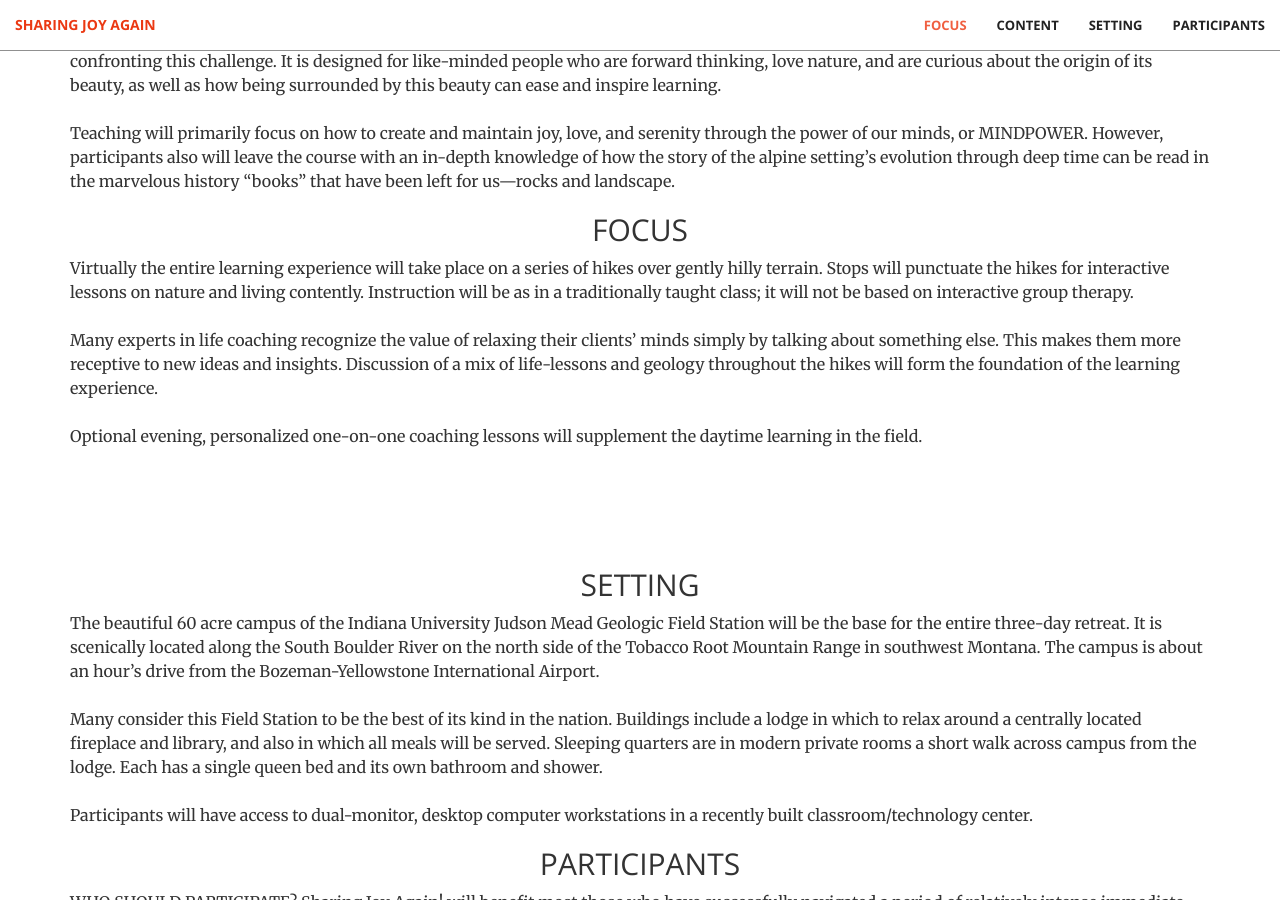
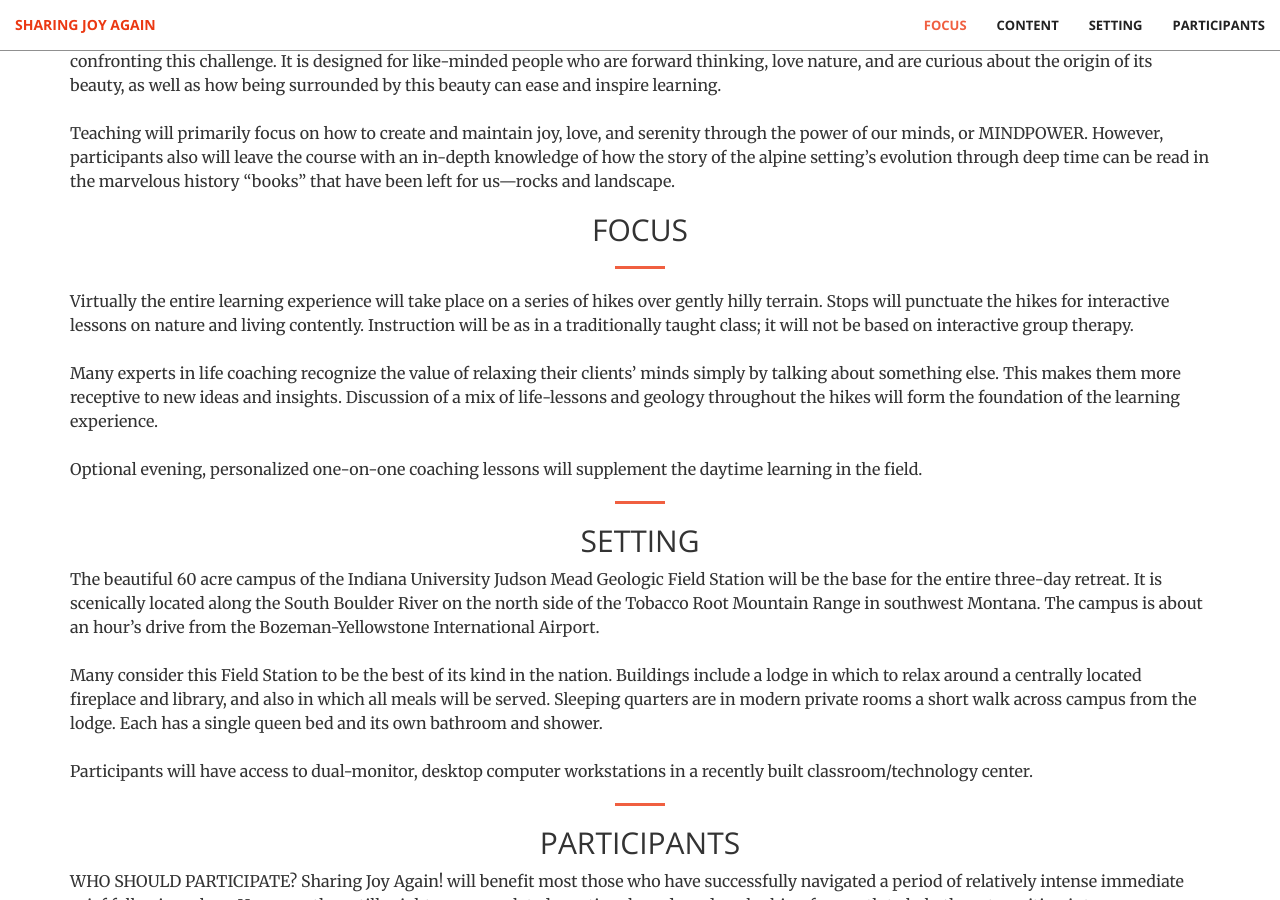
Before and after one commit to mattjohnsonco/joy, a Jekyll site: the page built from index.html, in a window 1280 px wide and 900 px high, scrolled down 1177 px. Built offline with Jekyll 4.4.1, drawn with Linux system fonts in a browser that asks for light colours.

Commit message:
more updates

```diff
--- a/_includes/focus.html
+++ b/_includes/focus.html
@@ -1,5 +1,5 @@
-<aside class="bg-white" id="focus">
-    <div class="container">
+<aside class="bg-white">
+    <div class="container" id="focus">
             <div>
                 <h2 class="section-heading text-center">FOCUS</h2>
 
@@ -9,11 +9,29 @@
                   Teaching will primarily focus on how to create and maintain joy, love, and serenity through the power of our minds, or MINDPOWER.  However, participants also will  leave the course with an in-depth knowledge of how the story of the alpine setting’s evolution through deep time can be read in the marvelous history “books” that have been left for us—rocks and landscape.
                 </p>
                 <h2 class="section-heading text-center">FOCUS</h2>
-
+                <hr>
                 <p text-color="000">
                   Virtually the entire learning experience will take place on a series of hikes over gently hilly terrain. Stops will punctuate the hikes for interactive lessons on nature and living contently. Instruction will be as in a traditionally taught class; it will not be based on interactive group therapy.
                 <br><br>Many experts in life coaching recognize the value of relaxing their clients’ minds simply by talking about something else. This makes them more receptive to new ideas and insights. Discussion of a mix of life-lessons and geology throughout the hikes will form the foundation of the learning experience.
                 <br><br>Optional evening, personalized one-on-one coaching lessons will supplement the daytime learning in the field. </p>
+                <hr>
+                <div id="setting">
+                  <h2 class="section-heading text-center">SETTING</h2>
+                  <p text-color="000">
+                    The beautiful 60 acre campus of the Indiana University Judson Mead Geologic Field Station will be the base for the entire three-day retreat. It is scenically located along the South Boulder River on the north side of the Tobacco Root Mountain Range in southwest Montana. The campus is about an hour’s drive from the Bozeman-Yellowstone International Airport.
+                    <br><br>Many consider this Field Station to be the best of its kind in the nation. Buildings include a lodge in which to relax around a centrally located fireplace and library, and also in which all meals will be served. Sleeping quarters are in modern private rooms a short walk across campus from the lodge. Each has a single queen bed and its own bathroom and shower.
+                    <br><br>Participants will have access to dual-monitor, desktop computer workstations in a recently built classroom/technology center.
+                  </p>
+                </div>
+                <hr>
+                      <div id="participants">
+                           <h2 class="section-heading text-center">PARTICIPANTS</h2>
+                           <p text-color="000">
+                            WHO SHOULD PARTICIPATE?
+                            Sharing Joy Again! will benefit most those who have successfully navigated a period of relatively intense immediate grief following a loss. However, they still might possess related  emotional needs and are looking for a path to help them transition into a more satisfying life style.
+                            <br><br>Persons who regularly walk even just short distances, are in at least moderately good shape, and are at ease hiking off-trail through grassy or mostly sage-covered terrain will find no significant discomfort with the traverses.  Although the traverses may be up to a mile and a half in length, numerous stops will provide sufficient time to sit, relax, and listen to and interact with the instructors. Ample additional opportunity to explore questions with the instructors will exist during the hikes between stops.
+                          </p>
+                      </div>
 
         </div>
     </div>
--- a/_includes/participants.html
+++ /dev/null
@@ -1,22 +0,0 @@
-<aside class="bg-white">
-    <div class="container">
-      <div id="setting">
-        <h2 class="section-heading text-center">SETTING</h2>
-        <p text-color="000">
-          The beautiful 60 acre campus of the Indiana University Judson Mead Geologic Field Station will be the base for the entire three-day retreat. It is scenically located along the South Boulder River on the north side of the Tobacco Root Mountain Range in southwest Montana. The campus is about an hour’s drive from the Bozeman-Yellowstone International Airport.
-          <br><br>Many consider this Field Station to be the best of its kind in the nation. Buildings include a lodge in which to relax around a centrally located fireplace and library, and also in which all meals will be served. Sleeping quarters are in modern private rooms a short walk across campus from the lodge. Each has a single queen bed and its own bathroom and shower.
-          <br><br>Participants will have access to dual-monitor, desktop computer workstations in a recently built classroom/technology center.
-        </p>
-      </div>
-
-            <div id="participants">
-                 <h2 class="section-heading text-center">PARTICIPANTS</h2>
-                 <p text-color="000">
-                  WHO SHOULD PARTICIPATE?
-                  Sharing Joy Again! will benefit most those who have successfully navigated a period of relatively intense immediate grief following a loss. However, they still might possess related  emotional needs and are looking for a path to help them transition into a more satisfying life style.
-                  <br><br>Persons who regularly walk even just short distances, are in at least moderately good shape, and are at ease hiking off-trail through grassy or mostly sage-covered terrain will find no significant discomfort with the traverses.  Although the traverses may be up to a mile and a half in length, numerous stops will provide sufficient time to sit, relax, and listen to and interact with the instructors. Ample additional opportunity to explore questions with the instructors will exist during the hikes between stops.
-                </p>
-            </div>
-            <hr>
-    </div>
-</aside>
--- a/_layouts/front.html
+++ b/_layouts/front.html
@@ -12,6 +12,6 @@
   </style>
 </head>
 <body>
-<p class="p1"><span class="s1">{% include head.html %} {% include nav.html %} {% include header.html %} {% include call-to-action.html %} {% include focus.html %} {% include participants.html %} {% include aside.html %} {% include contact.html %} {% include scripts.html %}<span class="Apple-converted-space"> </span></span></p>
+<p class="p1"><span class="s1">{% include head.html %} {% include nav.html %} {% include header.html %} {% include call-to-action.html %} {% include focus.html %} {% include aside.html %} {% include contact.html %} {% include scripts.html %}<span class="Apple-converted-space"> </span></span></p>
 </body>
 </html>
```
